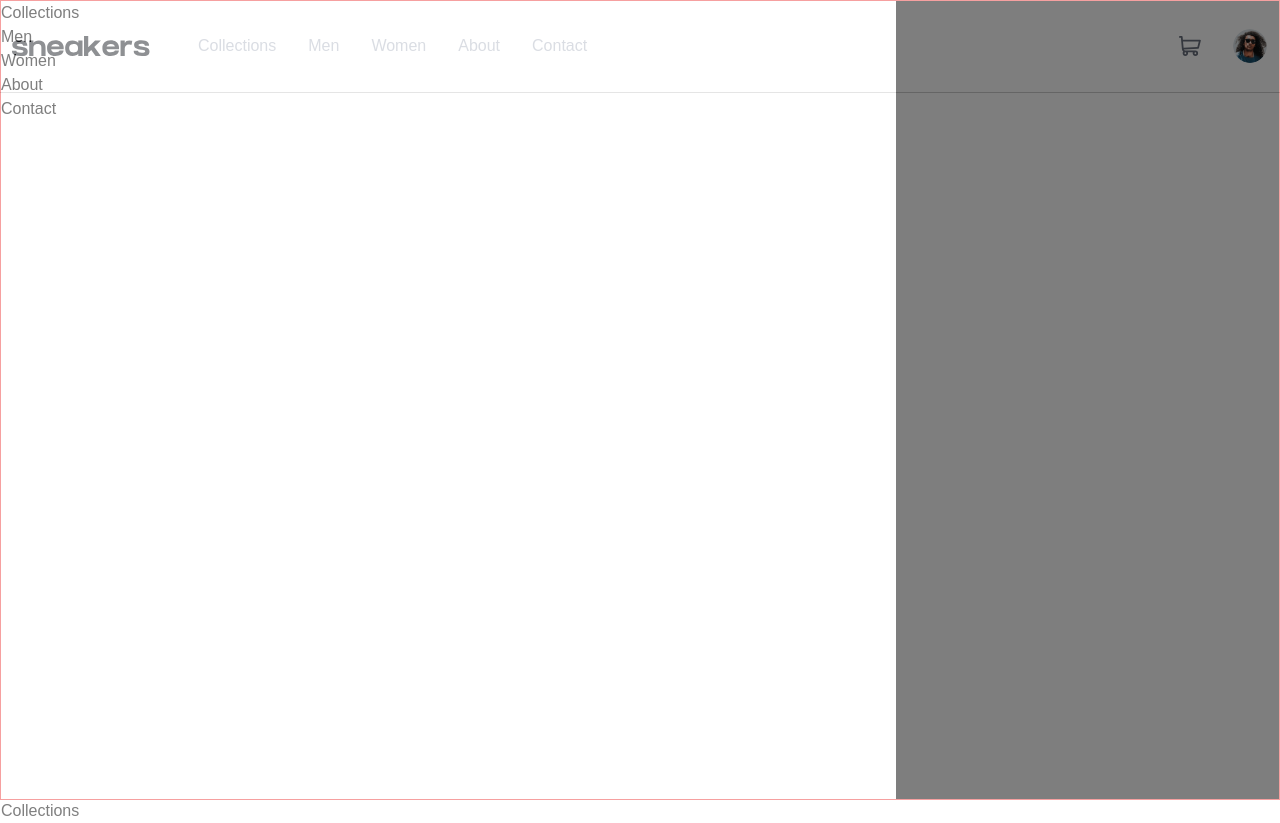
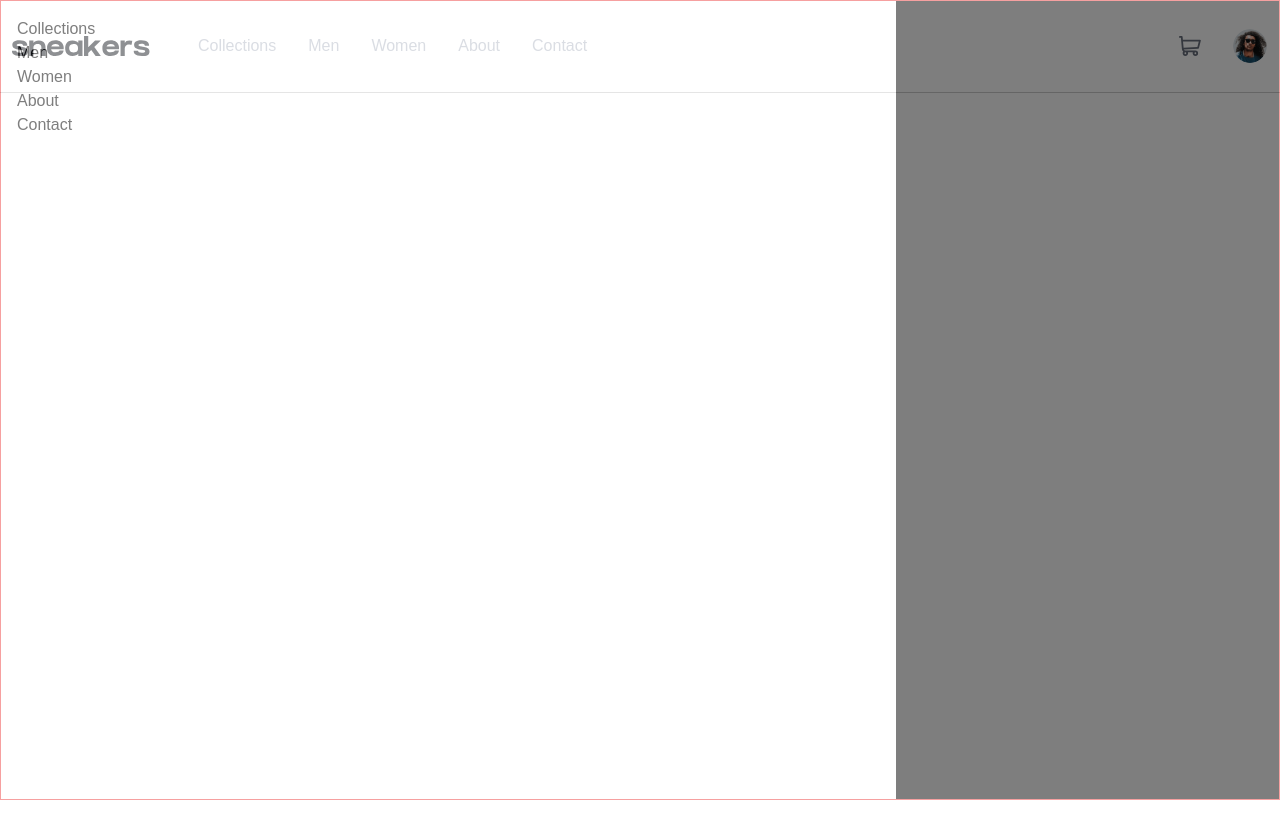
Before and after one commit to Tobbs101/fe-mentor-ecommerce-challenge, a React (Create React App) app: page / in a window 1280 px wide. After the commit the page ends 800 px from the top, so only its background shows below. Built offline with nearby package versions, Linux system fonts and the light colour scheme.

Commit message:
updated sidenav

```diff
--- a/src/components/sidenav/Sidenav.jsx
+++ b/src/components/sidenav/Sidenav.jsx
@@ -7,14 +7,16 @@ const Sidenav = () => {
       className="absolute bg-customBlack border border-red-500 w-full h-full top-0 left-0"
       style={{ opacity: "0.5" }}
     >
-      <div className="bg-white h-full" style={{ width: "70%", opacity: "1" }}>
+      <div
+        className="absolute bg-white h-full p-4"
+        style={{ width: "70%", opacity: "initial" }}
+      >
         <ul>
           {categories.map((x, index) => (
             <li key={index}>{x.title}</li>
           ))}
         </ul>
       </div>
-      <p>Collections</p>
     </div>
   );
 };
```
